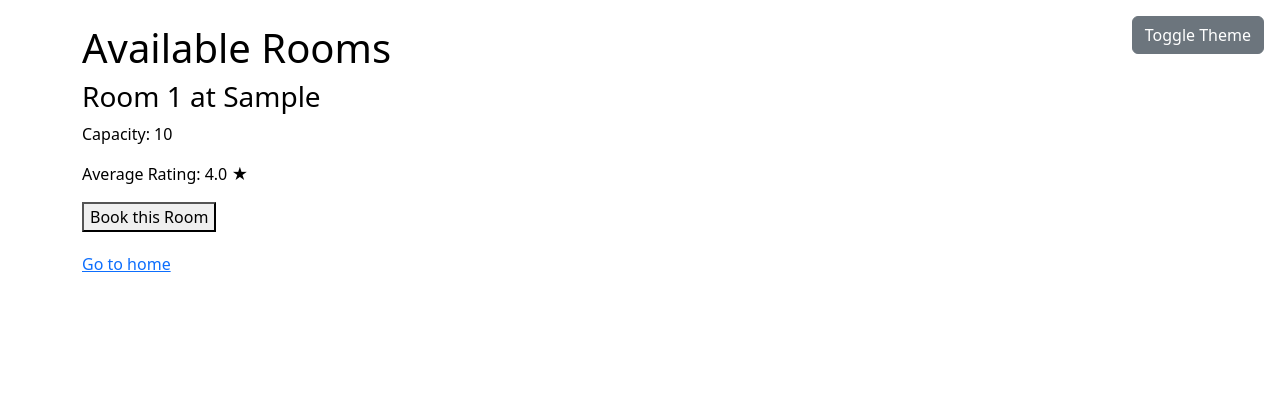
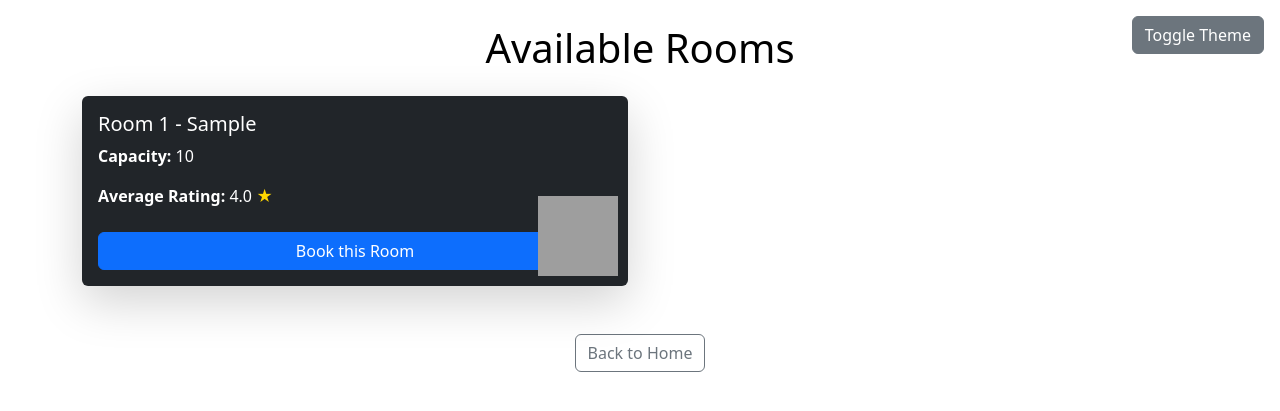
Before and after one commit to funkylemonh2o/bookings_repository, a Django app: page /book/ in a window 1280 px wide. Shown: the top 411 px of the page. Run offline with Django 5.2, Linux system fonts and the light colour scheme; a user stored in the database is signed in; tables that the repository leaves empty hold one stand-in row (values such as "Sample post"); grey boxes are pictures that could not be loaded.

Commit message:
finished project? commit

```diff
--- a/bookings_project/templates/book.html
+++ b/bookings_project/templates/book.html
@@ -1,25 +1,39 @@
 {% extends 'base.html' %}
 
 {% block content %}
-<h1>Available Rooms</h1>
+<h1 class="mb-4 text-center">Available Rooms</h1>
 
+<div class="row row-cols-1 row-cols-md-2 g-4">
   {% for loc in locations %}
-    <div style="margin-bottom: 20px;">
-        <h3>Room {{ loc.number }} at {{ loc.location }}</h3>
-        <p>Capacity: {{ loc.capacity }}</p>
+    <div class="col">
+      <div class="card h-100 shadow-lg position-relative border-0">
+        <div class="card-body bg-dark text-white rounded">
+          <h5 class="card-title">Room {{ loc.number }} - {{ loc.location }}</h5>
+          <p><strong>Capacity:</strong> {{ loc.capacity }}</p>
           <p>
-            Average Rating:
+            <strong>Average Rating:</strong>
             {% if loc.average_rating %}
-                {{ loc.average_rating|floatformat:1 }} ★
+              <span>{{ loc.average_rating|floatformat:1 }}</span>
+              <span style="color: gold;">★</span>
             {% else %}
-                No ratings yet
+              <em>No ratings yet</em>
             {% endif %}
           </p>
           <form method="GET" action="{% url 'book_details' loc.number %}">
-            <button type="submit">Book this Room</button>
+            <button type="submit" class="btn btn-primary mt-2 w-100">Book this Room</button>
           </form>
         </div>
+
+        <!-- Decorative image in bottom-right corner -->
+        <img src="https://th.bing.com/th/id/R.17386ce78b905a6ebf8b5ec91fa27e11?rik=TuhlGYC96UUUbw&riu=http%3a%2f%2fwww.pixeljoint.com%2ffiles%2ficons%2ffull%2fpalmtree_pj.png&ehk=7ha2CvFN%2feaNX2tx748YYGow0SuqbJKHlptnQpMKvFA%3d&risl=&pid=ImgRaw&r=0"
+             alt="Room Icon"
+             style="position: absolute; bottom: 10px; right: 10px; width: 80px; height: 80px;">
+      </div>
+    </div>
   {% endfor %}
+</div>
 
-<a href="{% url 'home' %}">Go to home</a>
+<div class="mt-5 text-center">
+  <a href="{% url 'home' %}" class="btn btn-outline-secondary">Back to Home</a>
+</div>
 {% endblock content %}
```
Also changed, not shown: bookings_project/booking_app/admin.py (+22 -5 lines), bookings_project/templates/book_details.html (+16 -13 lines), bookings_project/booking_app/migrations/0001_initial.py (added), bookings_project/booking_app/migrations/0002_alter_booking_booking_id.py (added), bookings_project/static/room_icon.png (added). Lines whose indentation alone changed are shown as unchanged.
